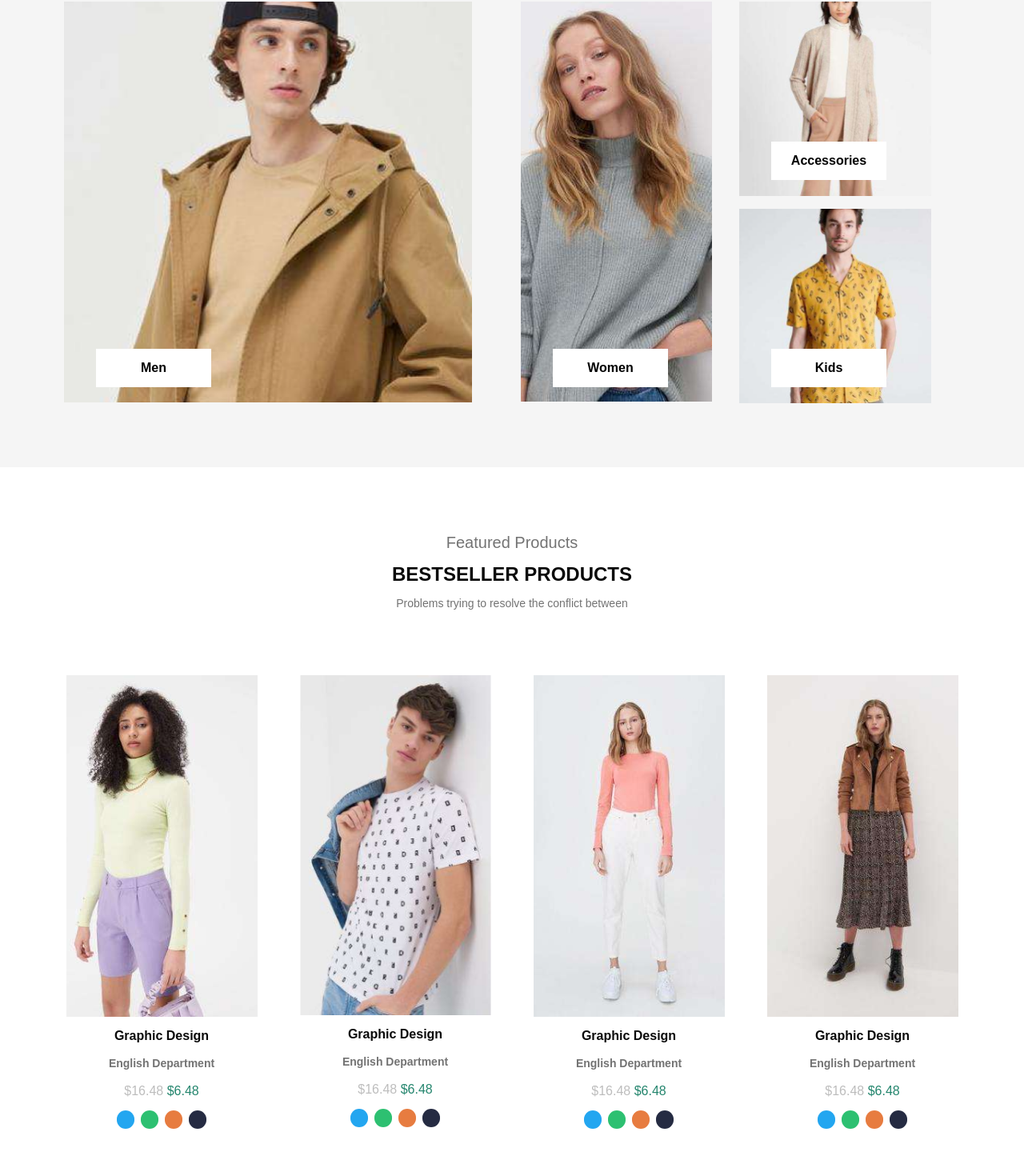
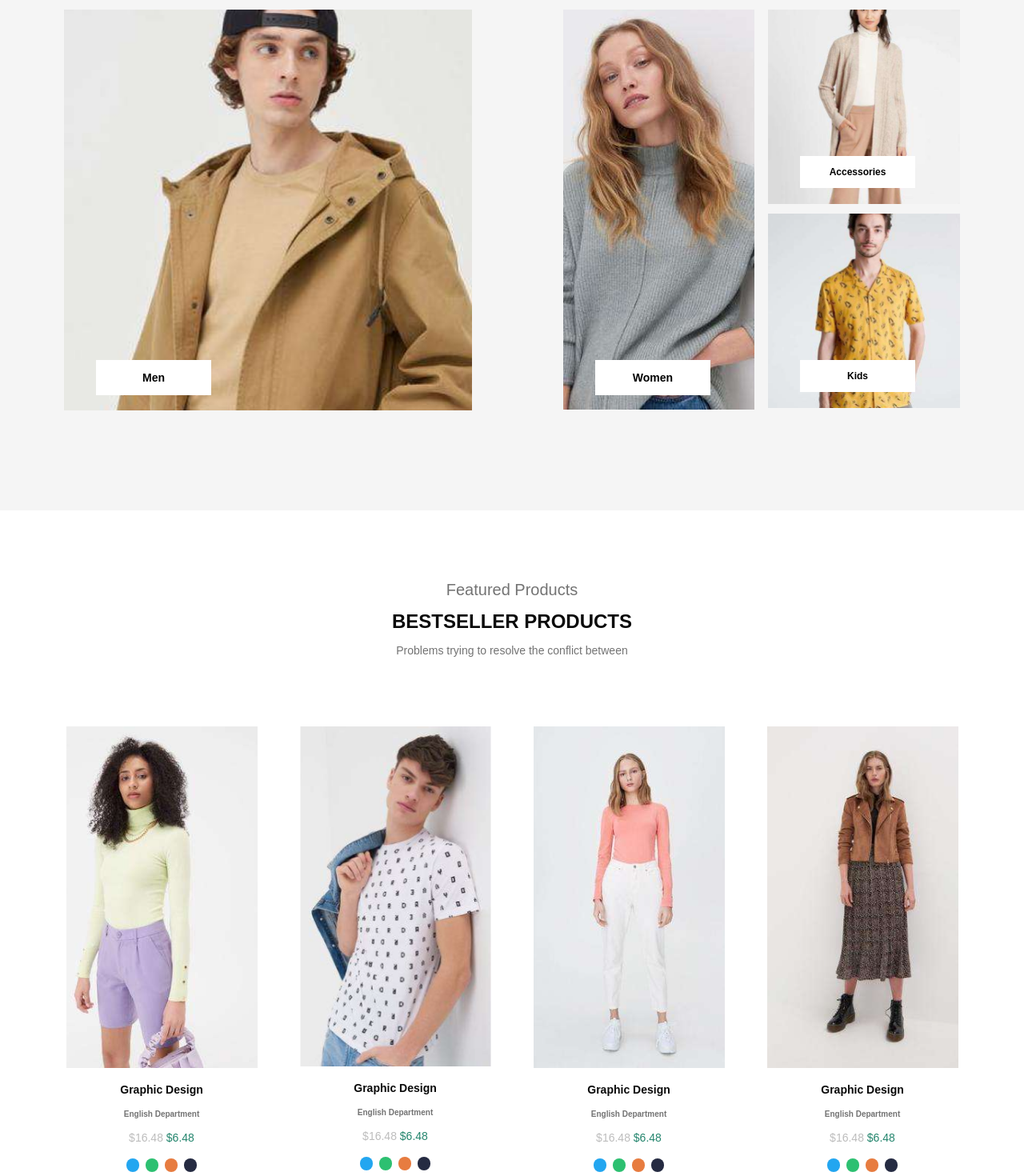
Before and after one commit to Faizfahim/hackathon, a Next.js app: page / in a window 1280 px wide. Shown: the part 1102-2572 px from the top of the page at 80% size. Built offline with nearby package versions, Linux system fonts and the light colour scheme.

Commit message:
first commit

```diff
--- a/app/globals.css
+++ b/app/globals.css
@@ -291,3 +291,81 @@ color: black;
 .f-box h1 {
   font-weight: 700;
 }
+
+
+/*for-larger view-1600*/
+
+/*col-2xl*/
+
+@media  (min-width: 1536px) {
+
+
+
+}
+
+/*for-large-dekstop view-1200*/
+
+/*col-xl*/
+
+@media (min-width: 1280px) {
+
+
+}
+
+/*for-laptop view-1024*/
+
+/*col-lg*/
+
+@media (min-width: 1024px) {
+
+
+}
+
+/*for-tablet view-768*/
+
+
+/*col-md*/
+
+@media (min-width: 768px) {
+
+  .colors ul li a {
+    padding: 1px 9px;
+}
+.product-content h2 {
+  font-size: 14px;
+}
+.product-content h3 {
+  font-size: 12px;
+}
+.text-center {
+  padding: 5px 5px;
+}
+.product-content p {
+  font-size: 14px;
+}
+.section-3 {
+  padding-top: 60px;
+}
+.footer-navigations {
+  gap: 10px;
+  font-size: 12px;
+}
+.f-box h1 {
+  font-size: 12px;
+}
+
+}
+
+/*for-landscape_mobile view-640*/
+
+/*col-sm*/
+
+@media (min-width: 640px) {
+  .colors ul li a {
+    padding: 0px 8px;
+}
+.product-content h3 {
+  font-size: 10px;
+}
+
+}
--- a/app/page.tsx
+++ b/app/page.tsx
@@ -1,3 +1,5 @@
+"use client"
+
 import React from "react";
 import Banner from "@/components/Banner/banner";
 import Footer from "@/components/Footer/footer";
--- a/components/Section/section_1.tsx
+++ b/components/Section/section_1.tsx
@@ -9,30 +9,31 @@ const Section_1 = () => {
                     <h1 className='text-2xl font-bold'>EDITORS PICK</h1>
                     <p className='text-sm text-[#737373]'>Problems trying to resolve the conflict between </p>
                 </div>
-                <div className='categorys grid gap-4'>
-                    <div className='men xl:col-start-1 xl:col-end-6 xl:row-start-1 xl:row-end-6 lg:col-start-1 lg:col-end-4 lg:row-start-1 lg:row-end-6 relative'>
+                <div className='categorys xl:grid xl:grid-cols-2 lg:flex gap-4 md:flex'>
+                    <div className='men xl:col-start-1 xl:col-end-6 xl:row-start-1 xl:row-end-6 relative'>
                         <Image
                         src='/images/filter.png'
                         alt=''
                         width={510}
                         height={500}
                         />
-                        <div className='category-btn'>
-                            <button className='w-36 py-3 px-4 font-bold bg-white text-black'>Men</button>
+                        <div className='category-btn xl:bottom-16'>
+                            <button className='lg:w-36 lg:py-3 lg:px-4 sm:text-sm sm:px-5 sm:py-2 font-bold bg-white text-black'>Men</button>
                         </div>
                     </div>
-                    <div className='women xl:col-start-6 xl:col-end-8 xl:row-start-1 xl:row-end-6 lg:col-start-3 lg:col-end-5 lg:row-start-1 lg:row-end-6 relative'>
+                    <div className='women xl:col-start-6 xl:col-end-8 md:w-[240px] xl:row-start-1 xl:row-end-6 relative'>
                         <Image
                         src='/images/filter-1.png'
                         alt=''
                         width={239}
                         height={500}
                         />
-                        <div className='category-btn'>
-                            <button className='w-36 py-3 px-4 font-bold bg-white text-black'>Women</button>
+                        <div className='category-btn xl:bottom-16'>
+                            <button className='lg:w-36 lg:py-3 lg:px-4 sm:text-sm sm:px-5 sm:py-2 font-bold bg-white text-black'>Women</button>
                         </div>
                     </div>
-                    <div className='accessories xl:col-start-8 xl:col-end-12 xl:row-start-1 xl:row-end-3 lg:col-start-6 lg:col-end-8 lg:row-start-1 lg:row-end-3 relative'>
+                    <div className='lg:flex lg:flex-col xl:col-start-8 xl:col-end-12 xl:row-start-1 xl:row-end-3 lg:gap-3'>
+                        <div className='accessories xl:col-start-8 xl:col-end-12 xl:row-start-1 xl:row-end-3 relative'>
                             <Image
                             src='/images/filter-2.png'
                             alt=''
@@ -40,10 +41,10 @@ const Section_1 = () => {
                             height={242}
                             />
                             <div className='category-btn'>
-                            <button className='w-36 py-3 px-4 font-bold bg-white text-black'>Accessories</button>
+                                <button className='lg:w-36 lg:py-3 lg:px-4 sm:text-xs sm:px-2 sm:py-1 font-bold bg-white text-black'>Accessories</button>
                             </div>
                         </div>
-                    <div className='kids xl:col-start-8 xl:col-end-12 xl:row-start-3 xl:row-end-6 lg:col-start-6 lg:col-end-8 lg:row-start-3 lg:row-end-6 relative'>
+                        <div className='kids xl:col-start-8 xl:col-end-12 xl:row-start-3 xl:row-end-6 relative'>
                             <Image
                             src='/images/filter-3.png'
                             alt=''
@@ -51,7 +52,8 @@ const Section_1 = () => {
                             height={242}
                             />
                             <div className='category-btn'>
-                            <button className='w-36 py-3 px-4 font-bold bg-white text-black'>Kids</button>
+                                <button className='lg:w-36 lg:py-3 lg:px-4 sm:text-xs sm:px-2 sm:py-1 font-bold bg-white text-black'>Kids</button>
+                            </div>
                         </div>
                     </div>
                 </div>
--- a/components/Section/section_2.tsx
+++ b/components/Section/section_2.tsx
@@ -19,12 +19,12 @@ const Section_2 = () => {
                         width={239}
                         height={427}
                         />
-                        <div className='product-content text-center flex flex-col gap-3'>
+                        <div className='product-content text-center flex flex-col lg:gap-3 sm:gap-1'>
                             <h2>Graphic Design</h2>
                             <h3>English Department</h3>
                             <p>$16.48 <span>$6.48</span></p>
                             <div className='colors'>
-                                <ul className='flex gap-2 justify-center'>
+                                <ul className='flex lg:gap-2 sm:gap-1 justify-center'>
                                     <li><a href='' className='bg-[#23A6F0]'></a></li>
                                     <li><a href='' className='bg-[#2DC071]'></a></li>
                                     <li><a href='' className='bg-[#E77C40]'></a></li>
@@ -41,12 +41,12 @@ const Section_2 = () => {
                         width={239}
                         height={427}
                         />
-                        <div className='product-content text-center flex flex-col gap-3'>
+                        <div className='product-content text-center flex flex-col lg:gap-3 sm:gap-1'>
                             <h2>Graphic Design</h2>
                             <h3>English Department</h3>
                             <p>$16.48 <span>$6.48</span></p>
                             <div className='colors'>
-                                <ul className='flex gap-2 justify-center'>
+                                <ul className='flex lg:gap-2 sm:gap-1 justify-center'>
                                     <li><a href='' className='bg-[#23A6F0]'></a></li>
                                     <li><a href='' className='bg-[#2DC071]'></a></li>
                                     <li><a href='' className='bg-[#E77C40]'></a></li>
@@ -63,12 +63,12 @@ const Section_2 = () => {
                         width={239}
                         height={427}
                         />
-                        <div className='product-content text-center flex flex-col gap-3'>
+                        <div className='product-content text-center flex flex-col lg:gap-3 sm:gap-1'>
                             <h2>Graphic Design</h2>
                             <h3>English Department</h3>
                             <p>$16.48 <span>$6.48</span></p>
                             <div className='colors'>
-                                <ul className='flex gap-2 justify-center'>
+                                <ul className='flex lg:gap-2 sm:gap-1 justify-center'>
                                     <li><a href='' className='bg-[#23A6F0]'></a></li>
                                     <li><a href='' className='bg-[#2DC071]'></a></li>
                                     <li><a href='' className='bg-[#E77C40]'></a></li>
@@ -85,12 +85,12 @@ const Section_2 = () => {
                         width={239}
                         height={427}
                         />
-                        <div className='product-content text-center flex flex-col gap-3'>
+                        <div className='product-content text-center flex flex-col lg:gap-3 sm:gap-1'>
                             <h2>Graphic Design</h2>
                             <h3>English Department</h3>
                             <p>$16.48 <span>$6.48</span></p>
                             <div className='colors'>
-                                <ul className='flex gap-2 justify-center'>
+                                <ul className='flex lg:gap-2 sm:gap-1 justify-center'>
                                     <li><a href='' className='bg-[#23A6F0]'></a></li>
                                     <li><a href='' className='bg-[#2DC071]'></a></li>
                                     <li><a href='' className='bg-[#E77C40]'></a></li>
@@ -109,12 +109,12 @@ const Section_2 = () => {
                         width={239}
                         height={427}
                         />
-                        <div className='product-content text-center flex flex-col gap-3'>
+                        <div className='product-content text-center flex flex-col lg:gap-3 sm:gap-1'>
                             <h2>Graphic Design</h2>
                             <h3>English Department</h3>
                             <p>$16.48 <span>$6.48</span></p>
                             <div className='colors'>
-                                <ul className='flex gap-2 justify-center'>
+                                <ul className='flex lg:gap-2 sm:gap-1 justify-center'>
                                     <li><a href='' className='bg-[#23A6F0]'></a></li>
                                     <li><a href='' className='bg-[#2DC071]'></a></li>
                                     <li><a href='' className='bg-[#E77C40]'></a></li>
@@ -130,12 +130,12 @@ const Section_2 = () => {
                         width={239}
                         height={427}
                         />
-                        <div className='product-content text-center flex flex-col gap-3'>
+                        <div className='product-content text-center flex flex-col lg:gap-3 sm:gap-1'>
                             <h2>Graphic Design</h2>
                             <h3>English Department</h3>
                             <p>$16.48 <span>$6.48</span></p>
                             <div className='colors'>
-                                <ul className='flex gap-2 justify-center'>
+                                <ul className='flex lg:gap-2 sm:gap-1 justify-center'>
                                     <li><a href='' className='bg-[#23A6F0]'></a></li>
                                     <li><a href='' className='bg-[#2DC071]'></a></li>
                                     <li><a href='' className='bg-[#E77C40]'></a></li>
@@ -151,12 +151,12 @@ const Section_2 = () => {
                         width={239}
                         height={427}
                         />
-                        <div className='product-content text-center flex flex-col gap-3'>
+                        <div className='product-content text-center flex flex-col lg:gap-3 sm:gap-1'>
                             <h2>Graphic Design</h2>
                             <h3>English Department</h3>
                             <p>$16.48 <span>$6.48</span></p>
                             <div className='colors'>
-                                <ul className='flex gap-2 justify-center'>
+                                <ul className='flex lg:gap-2 sm:gap-1 justify-center'>
                                     <li><a href='' className='bg-[#23A6F0]'></a></li>
                                     <li><a href='' className='bg-[#2DC071]'></a></li>
                                     <li><a href='' className='bg-[#E77C40]'></a></li>
@@ -172,12 +172,12 @@ const Section_2 = () => {
                         width={239}
                         height={427}
                         />
-                        <div className='product-content text-center flex flex-col gap-3'>
+                        <div className='product-content text-center flex flex-col lg:gap-3 sm:gap-1 '>
                             <h2>Graphic Design</h2>
                             <h3>English Department</h3>
                             <p>$16.48 <span>$6.48</span></p>
                             <div className='colors'>
-                                <ul className='flex gap-2 justify-center'>
+                                <ul className='flex lg:gap-2 sm:gap-1 justify-center'>
                                     <li><a href='' className='bg-[#23A6F0]'></a></li>
                                     <li><a href='' className='bg-[#2DC071]'></a></li>
                                     <li><a href='' className='bg-[#E77C40]'></a></li>
--- a/components/Section/section_5.tsx
+++ b/components/Section/section_5.tsx
@@ -17,7 +17,7 @@ const Section_5 = () => {
                     <p className='text-sm text-[#737373] w-[463px] text-center'>Problems trying to resolve the conflict between
                     the two major realms of Classical physics: Newtonian mechanics</p>
                 </div>
-                <div className='grid xl:grid-cols-3 gap-4 lg:grid-cols-2'>
+                <div className='grid xl:grid-cols-3 gap-4 lg:grid-cols-2 sm:grid-cols-1'>
                     <div className='w-[348px] shadow-lg shadow-indigo-500/40'>
                         <Image
                         src='/images/unsplash_dEGu-oCuB1Y.png'
--- a/components/Topbar/topbar.tsx
+++ b/components/Topbar/topbar.tsx
@@ -7,7 +7,7 @@ import { FaFacebook, FaInstagram, FaTwitter, FaYoutube } from 'react-icons/fa';
 
 const Topbar = () => {
   return (
-    <div className='topbar w-full px-6'>
+    <div className='topbar w-full px-6 hidden lg:block'>
       <div className='flex justify-between text-white items-center h-[46px] text-sm'>
         <div className='flex gap-6 justify-center font-bold'>
           <a href='tel:(225) 555-0118' className='flex items-center gap-3'>
```
Also changed, not shown: components/Banner/banner.tsx (+4 -4 lines), components/Footer/footer.tsx (+10 -10 lines), components/Section/section_3.tsx (+4 -3 lines), components/Section/section_4.tsx (+5 -5 lines). Lines whose indentation alone changed are shown as unchanged.
